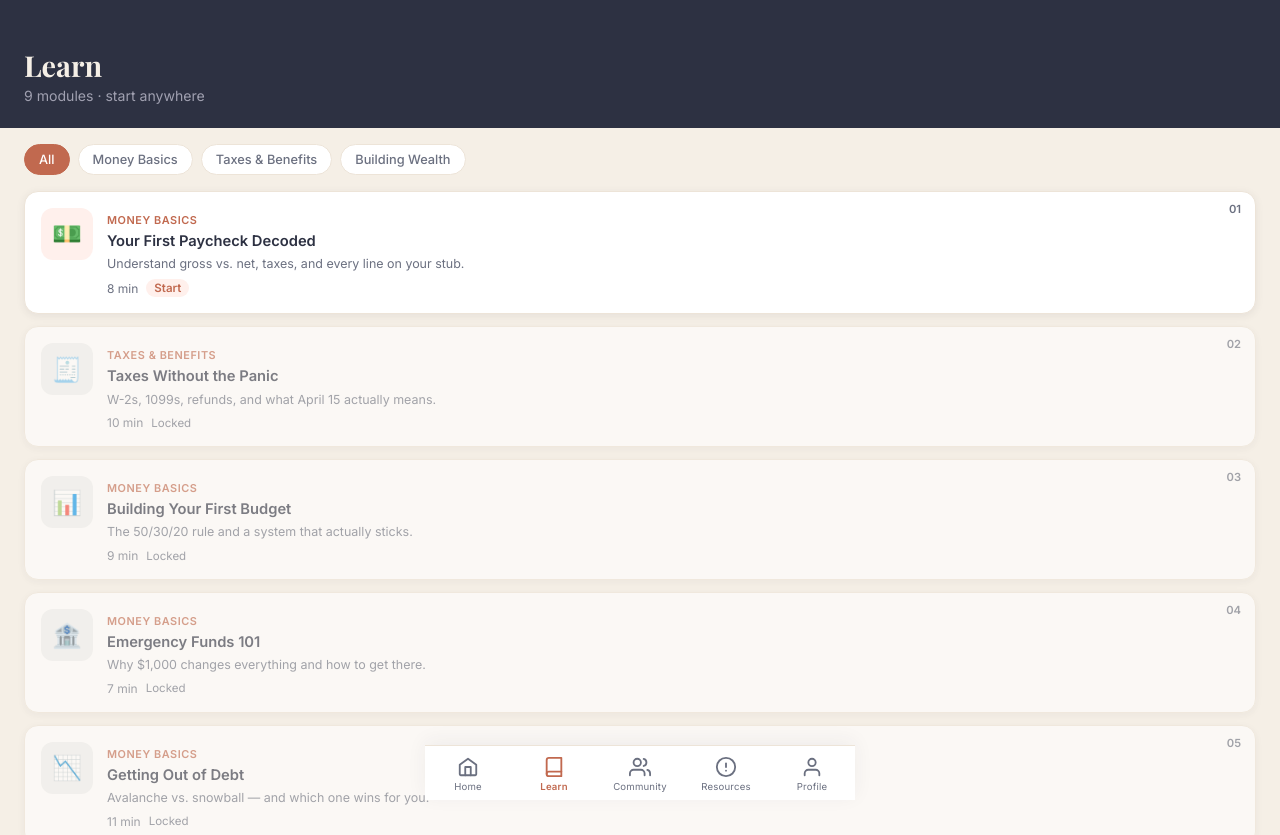
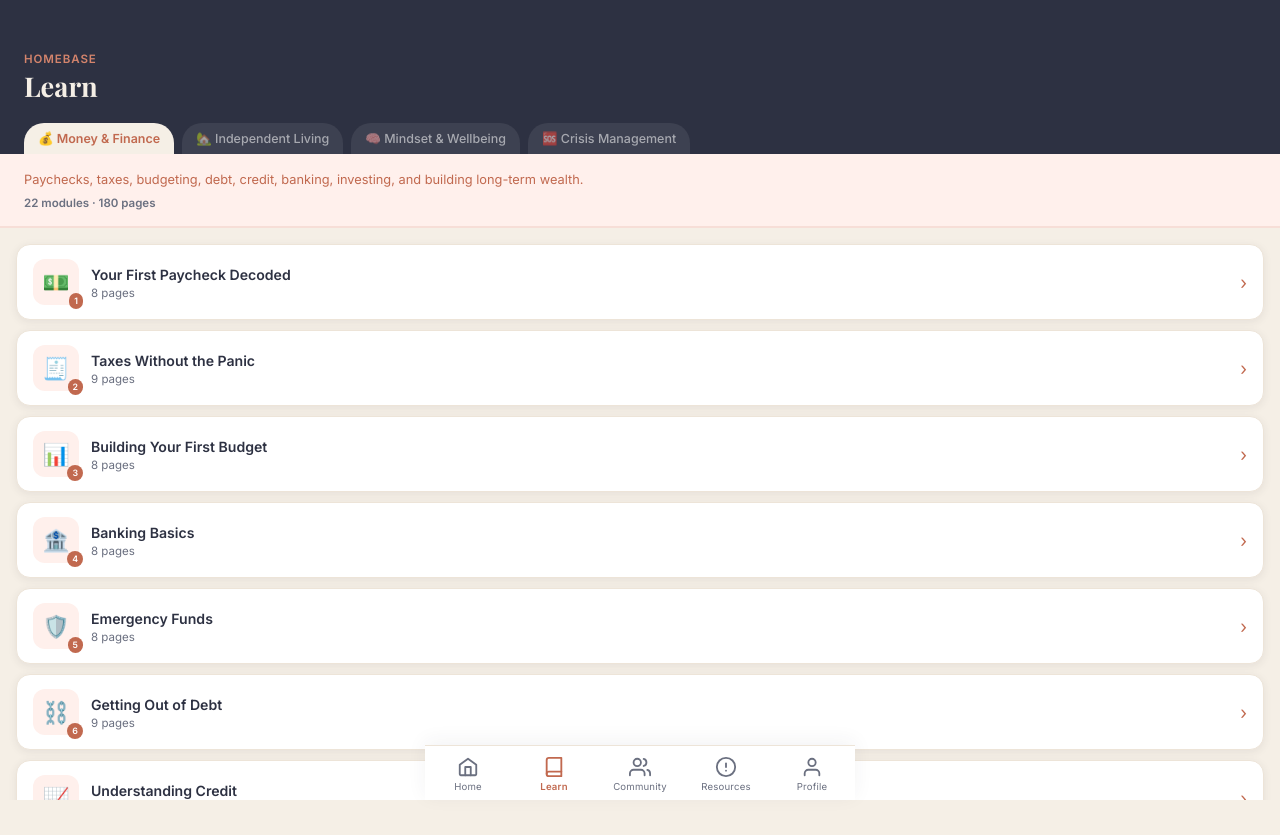
Before and after one commit to ProjectHearthSTACK/homebase, a React (Vite) app: page /modules in a window 1280 px wide. Shown: the top 835 px of the page. After the commit the page ends 800 px from the top, so only its background shows below. Built offline with nearby package versions, Linux system fonts and the light colour scheme.

Commit message:
Update Modules.tsx
Updates to navigate correctly

```diff
--- a/src/screens/Modules.tsx
+++ b/src/screens/Modules.tsx
@@ -1,278 +1,234 @@
+import { useState } from 'react'
+import { useNavigate } from 'react-router-dom'
 import { pillars } from '../content'
-import React, { useState } from 'react'
-import { useNavigate } from 'react-router-dom'
 
-// Pillars instead of categories
-const pillars = ['All', 'Money Basics', 'Taxes & Benefits', 'Building Wealth']
-
-const modules = [
-  {
-    id: '1', emoji: '💵', title: 'Your First Paycheck Decoded',
-    desc: 'Understand gross vs. net, taxes, and every line on your stub.',
-    duration: '8 min', unlocked: true, pillar: 'Money Basics',
-  },
-  {
-    id: '2', emoji: '🧾', title: 'Taxes Without the Panic',
-    desc: 'W-2s, 1099s, refunds, and what April 15 actually means.',
-    duration: '10 min', unlocked: false, pillar: 'Taxes & Benefits',
-  },
-  {
-    id: '3', emoji: '📊', title: 'Building Your First Budget',
-    desc: 'The 50/30/20 rule and a system that actually sticks.',
-    duration: '9 min', unlocked: false, pillar: 'Money Basics',
-  },
-  {
-    id: '4', emoji: '🏦', title: 'Emergency Funds 101',
-    desc: 'Why $1,000 changes everything and how to get there.',
-    duration: '7 min', unlocked: false, pillar: 'Money Basics',
-  },
-  {
-    id: '5', emoji: '📉', title: 'Getting Out of Debt',
-    desc: 'Avalanche vs. snowball — and which one wins for you.',
-    duration: '11 min', unlocked: false, pillar: 'Money Basics',
-  },
-  {
-    id: '6', emoji: '📈', title: 'Credit Scores Explained',
-    desc: 'What moves your score and how to build it from zero.',
-    duration: '8 min', unlocked: false, pillar: 'Building Wealth',
-  },
-  {
-    id: '7', emoji: '🏥', title: 'Health Insurance Basics',
-    desc: 'Premiums, deductibles, copays — decoded once and for all.',
-    duration: '9 min', unlocked: false, pillar: 'Taxes & Benefits',
-  },
-  {
-    id: '8', emoji: '🏠', title: 'Renting vs. Buying',
-    desc: 'The real math behind one of the biggest decisions you will make.',
-    duration: '12 min', unlocked: false, pillar: 'Building Wealth',
-  },
-  {
-    id: '9', emoji: '📦', title: 'Investing for Beginners',
-    desc: '401k, IRA, index funds — where to start and why it matters now.',
-    duration: '10 min', unlocked: false, pillar: 'Building Wealth',
-  },
-]
-
-// Badge data per module — tied to pillar
-// Each badge: { id, emoji, label, type: 'lesson' | 'module' | 'pillar' | 'misc', earned }
-const moduleBadges: Record<string, { id: string; emoji: string; label: string; type: string; earned: boolean }[]> = {
-  '1': [
-    { id: 'b1', emoji: '📖', label: 'First Lesson', type: 'lesson', earned: true },
-    { id: 'b2', emoji: '💡', label: 'Pay Stub Pro', type: 'lesson', earned: true },
-    { id: 'b3', emoji: '💵', label: 'Paycheck Decoded', type: 'module', earned: false },
-    { id: 'b4', emoji: '🌱', label: 'Money Basics Starter', type: 'pillar', earned: false },
-    { id: 'b5', emoji: '🔥', label: '3-Day Streak', type: 'misc', earned: true },
-    { id: 'b6', emoji: '⚡', label: 'Fast Learner', type: 'misc', earned: false },
-  ],
-  '2': [
-    { id: 'b1', emoji: '🧾', label: 'Tax Curious', type: 'lesson', earned: false },
-    { id: 'b2', emoji: '📋', label: 'W-2 Warrior', type: 'lesson', earned: false },
-    { id: 'b3', emoji: '🧠', label: 'Tax Decoded', type: 'module', earned: false },
-    { id: 'b4', emoji: '🏛️', label: 'Benefits Explorer', type: 'pillar', earned: false },
-  ],
+const PILLAR_COLORS: Record<string, string> = {
+  '1': '#C1694F',
+  '2': '#4A7C6F',
+  '3': '#6B5EA8',
+  '4': '#C1694F',
 }
 
-type ModuleDetailProps = {
-  module: typeof modules[0]
-  onClose: () => void
-  onStart: () => void
+const PILLAR_BG: Record<string, string> = {
+  '1': '#FFF0EC',
+  '2': '#EDF5F3',
+  '3': '#F0EDF8',
+  '4': '#FFF0EC',
 }
 
-function ModuleDetail({ module, onClose, onStart }: ModuleDetailProps) {
-  const [enrolled, setEnrolled] = useState(false)
-  const badges = moduleBadges[module.id] || []
+export default function Modules() {
+  const navigate = useNavigate()
+  const [activePillar, setActivePillar] = useState('1')
+  const [expandedId, setExpandedId] = useState<string | null>(null)
+
+  const pillar = pillars.find(p => p.id === activePillar)!
+  const accentColor = PILLAR_COLORS[activePillar]
+  const accentBg    = PILLAR_BG[activePillar]
 
   return (
-    <div style={{
-      position: 'fixed', inset: 0, background: 'var(--cream)', zIndex: 200,
-      overflowY: 'auto', paddingBottom: 100,
-      animation: 'slideUp 0.25s ease',
-    }}>
-      <style>{`@keyframes slideUp { from { transform: translateY(30px); opacity: 0; } to { transform: translateY(0); opacity: 1; } }`}</style>
+    <div style={{ height: '100vh', overflowY: 'auto', background: 'var(--cream)', paddingBottom: 100 }}>
 
-      {/* Header */}
-      <div style={{ background: 'var(--slate)', padding: '48px 24px 28px', color: 'var(--cream)', position: 'relative' }}>
-        <button
-          onClick={onClose}
-          style={{ position: 'absolute', top: 20, left: 20, background: 'rgba(255,255,255,0.1)', borderRadius: '50%', width: 34, height: 34, color: 'white', fontSize: '1rem', display: 'flex', alignItems: 'center', justifyContent: 'center' }}
-        >←</button>
+      {/* HEADER */}
+      <div style={{ background: 'var(--slate)', padding: '52px 24px 0' }}>
+        <p style={{ fontSize: '0.72rem', color: 'var(--terracotta-light)', letterSpacing: '0.08em', fontWeight: 700, marginBottom: 4 }}>
+          HOMEBASE
+        </p>
+        <h1 style={{ fontSize: '1.7rem', color: 'var(--cream)', fontFamily: 'var(--font-display)', marginBottom: 20 }}>
+          Learn
+        </h1>
 
-        <div style={{ marginTop: 16, display: 'flex', gap: 16, alignItems: 'flex-start' }}>
-          <div style={{ width: 60, height: 60, borderRadius: 14, background: 'rgba(255,255,255,0.12)', display: 'flex', alignItems: 'center', justifyContent: 'center', fontSize: '1.8rem', flexShrink: 0 }}>
-            {module.emoji}
-          </div>
-          <div>
-            <p style={{ fontSize: '0.72rem', color: 'var(--terracotta-light)', fontWeight: 600, letterSpacing: '0.06em', textTransform: 'uppercase', marginBottom: 4 }}>{module.pillar}</p>
-            <h1 style={{ fontSize: '1.35rem', lineHeight: 1.3 }}>{module.title}</h1>
-          </div>
+        {/* PILLAR TABS */}
+        <div style={{ display: 'flex', gap: 8, overflowX: 'auto', scrollbarWidth: 'none', paddingBottom: 0 }}>
+          {pillars.map(p => {
+            const isActive = p.id === activePillar
+            return (
+              <button
+                key={p.id}
+                onClick={() => { setActivePillar(p.id); setExpandedId(null) }}
+                style={{
+                  flexShrink: 0,
+                  padding: '8px 14px',
+                  borderRadius: '20px 20px 0 0',
+                  background: isActive ? 'var(--cream)' : 'rgba(255,255,255,0.08)',
+                  color: isActive ? PILLAR_COLORS[p.id] : 'rgba(255,255,255,0.55)',
+                  fontSize: '0.78rem',
+                  fontWeight: isActive ? 700 : 500,
+                  transition: 'all 0.2s',
+                  whiteSpace: 'nowrap',
+                }}
+              >
+                {p.emoji} {p.title}
+              </button>
+            )
+          })}
         </div>
       </div>
 
-      <div style={{ padding: '20px 24px 0' }}>
+      {/* PILLAR SUMMARY */}
+      <div style={{ background: accentBg, padding: '16px 24px', borderBottom: `2px solid ${accentColor}22` }}>
+        <p style={{ fontSize: '0.8rem', color: accentColor, lineHeight: 1.6 }}>
+          {pillar.description}
+        </p>
+        <p style={{ fontSize: '0.72rem', color: 'var(--slate-muted)', marginTop: 6, fontWeight: 600 }}>
+          {pillar.modules.length} modules · {pillar.modules.reduce((a, m) => a + m.lessons.length, 0)} pages
+        </p>
+      </div>
 
-        {/* Progress + Time */}
-        <div style={{ display: 'flex', gap: 12, marginBottom: 20 }}>
-          <div style={{ flex: 1, background: 'var(--white)', borderRadius: 'var(--radius-md)', padding: '14px 16px', border: '1.5px solid var(--cream-dark)' }}>
-            <p style={{ fontSize: '0.7rem', color: 'var(--slate-muted)', fontWeight: 600, textTransform: 'uppercase', letterSpacing: '0.05em', marginBottom: 4 }}>Progress</p>
-            <p style={{ fontSize: '1.2rem', fontWeight: 700, color: 'var(--slate)' }}>0%</p>
-            <div style={{ marginTop: 8, height: 4, background: 'var(--cream-dark)', borderRadius: 10 }}>
-              <div style={{ width: '0%', height: '100%', background: 'var(--terracotta)', borderRadius: 10 }} />
-            </div>
-          </div>
-          <div style={{ flex: 1, background: 'var(--white)', borderRadius: 'var(--radius-md)', padding: '14px 16px', border: '1.5px solid var(--cream-dark)' }}>
-            <p style={{ fontSize: '0.7rem', color: 'var(--slate-muted)', fontWeight: 600, textTransform: 'uppercase', letterSpacing: '0.05em', marginBottom: 4 }}>Time Spent</p>
-            <p style={{ fontSize: '1.2rem', fontWeight: 700, color: 'var(--slate)' }}>0 min</p>
-            <p style={{ fontSize: '0.75rem', color: 'var(--slate-muted)', marginTop: 4 }}>of {module.duration}</p>
-          </div>
-        </div>
+      {/* MODULE LIST */}
+      <div style={{ padding: '16px 16px 0' }}>
+        {pillar.modules.map((mod, idx) => {
+          const isExpanded = expandedId === mod.id
+          const completedCount = mod.lessons.filter(l => l.completed).length
+          const pct = Math.round((completedCount / mod.lessons.length) * 100)
 
-        {/* Description */}
-        <p style={{ fontSize: '0.88rem', color: 'var(--slate-muted)', lineHeight: 1.7, marginBottom: 20 }}>{module.desc}</p>
-
-        {/* Enroll / Unenroll */}
-        <button
-          onClick={() => setEnrolled(e => !e)}
-          style={{
-            width: '100%', padding: '14px', borderRadius: 'var(--radius-md)',
-            background: enrolled ? 'transparent' : 'var(--terracotta)',
-            color: enrolled ? 'var(--slate-muted)' : 'white',
-            border: enrolled ? '1.5px solid var(--cream-dark)' : 'none',
-            fontWeight: 600, fontSize: '0.95rem',
-            marginBottom: 28, transition: 'all 0.2s',
-          }}
-        >
-          {enrolled ? 'Unenroll from Module' : 'Enroll in Module'}
-        </button>
-
-        {/* Lessons */}
-        <h2 style={{ fontSize: '0.8rem', fontWeight: 700, textTransform: 'uppercase', letterSpacing: '0.08em', color: 'var(--slate-muted)', marginBottom: 12 }}>Lessons</h2>
-        <div style={{ display: 'flex', flexDirection: 'column', gap: 8, marginBottom: 28 }}>
-          {['Introduction', 'Core Concepts', 'Deep Dive', 'Real-World Apply', 'Quiz & Review'].map((lesson, i) => (
-            <div key={i} style={{ background: 'var(--white)', borderRadius: 12, padding: '13px 16px', display: 'flex', alignItems: 'center', gap: 12, border: '1.5px solid var(--cream-dark)' }}>
-              <div style={{ width: 28, height: 28, borderRadius: '50%', background: i === 0 ? 'var(--terracotta)' : 'var(--cream-dark)', display: 'flex', alignItems: 'center', justifyContent: 'center', fontSize: '0.7rem', fontWeight: 700, color: i === 0 ? 'white' : 'var(--slate-muted)', flexShrink: 0 }}>
-                {i + 1}
-              </div>
-              <p style={{ fontSize: '0.87rem', fontWeight: 500, color: 'var(--slate)' }}>{lesson}</p>
-              {i === 0 && <span style={{ marginLeft: 'auto', fontSize: '0.7rem', fontWeight: 600, color: 'var(--terracotta)', background: '#FFF0EC', padding: '2px 8px', borderRadius: 20 }}>Start</span>}
-            </div>
-          ))}
-        </div>
-
-        {/* Badges */}
-        <h2 style={{ fontSize: '0.8rem', fontWeight: 700, textTransform: 'uppercase', letterSpacing: '0.08em', color: 'var(--slate-muted)', marginBottom: 12 }}>Badges</h2>
-        <div style={{ display: 'flex', gap: 12, overflowX: 'auto', paddingBottom: 8, scrollbarWidth: 'none' }}>
-          {badges.map(badge => (
+          return (
             <div
-              key={badge.id}
+              key={mod.id}
               style={{
-                flexShrink: 0, width: 80,
-                display: 'flex', flexDirection: 'column', alignItems: 'center', gap: 6,
-                opacity: badge.earned ? 1 : 0.35,
-                filter: badge.earned ? 'none' : 'grayscale(1)',
+                marginBottom: 10,
+                borderRadius: 'var(--radius-md)',
+                overflow: 'hidden',
+                border: '1.5px solid var(--cream-dark)',
+                boxShadow: 'var(--shadow-sm)',
+                background: 'var(--white)',
               }}
             >
-              <div style={{
-                width: 56, height: 56, borderRadius: '50%',
-                background: badge.earned ? '#FFF0EC' : '#f0f0f0',
-                border: badge.earned ? '2px solid var(--terracotta)' : '2px solid #ddd',
-                display: 'flex', alignItems: 'center', justifyContent: 'center',
-                fontSize: '1.5rem',
-              }}>
-                {badge.emoji}
+              {/* MODULE ROW */}
+              <div
+                onClick={() => setExpandedId(isExpanded ? null : mod.id)}
+                style={{
+                  padding: '14px 16px',
+                  display: 'flex',
+                  alignItems: 'center',
+                  gap: 12,
+                  cursor: 'pointer',
+                }}
+              >
+                {/* Emoji + number badge */}
+                <div style={{
+                  width: 46, height: 46, borderRadius: 12,
+                  background: accentBg,
+                  display: 'flex', alignItems: 'center', justifyContent: 'center',
+                  fontSize: '1.35rem', flexShrink: 0,
+                  position: 'relative',
+                }}>
+                  {mod.emoji}
+                  <span style={{
+                    position: 'absolute', bottom: -4, right: -4,
+                    fontSize: '0.55rem', fontWeight: 700,
+                    background: accentColor, color: 'white',
+                    borderRadius: 8, padding: '1px 5px',
+                    lineHeight: 1.6,
+                  }}>{idx + 1}</span>
+                </div>
+
+                <div style={{ flex: 1, minWidth: 0 }}>
+                  <p style={{
+                    fontWeight: 600, fontSize: '0.88rem',
+                    color: 'var(--slate)', lineHeight: 1.35,
+                    whiteSpace: 'nowrap', overflow: 'hidden', textOverflow: 'ellipsis',
+                  }}>
+                    {mod.title}
+                  </p>
+                  <p style={{ fontSize: '0.72rem', color: 'var(--slate-muted)', marginTop: 2 }}>
+                    {mod.lessons.length} pages
+                    {completedCount > 0 && ` · ${completedCount} done`}
+                  </p>
+                  {completedCount > 0 && (
+                    <div style={{ marginTop: 6, height: 3, background: '#eee', borderRadius: 2 }}>
+                      <div style={{ width: `${pct}%`, height: '100%', background: accentColor, borderRadius: 2, transition: 'width 0.4s ease' }} />
+                    </div>
+                  )}
+                </div>
+
+                <span style={{
+                  color: accentColor, fontSize: '1.1rem',
+                  transform: isExpanded ? 'rotate(90deg)' : 'rotate(0deg)',
+                  transition: 'transform 0.2s',
+                  display: 'inline-block', flexShrink: 0,
+                }}>›</span>
               </div>
-              <p style={{ fontSize: '0.65rem', fontWeight: 600, color: badge.earned ? 'var(--slate)' : 'var(--slate-muted)', textAlign: 'center', lineHeight: 1.3 }}>
-                {badge.label}
-              </p>
+
+              {/* LESSON LIST */}
+              {isExpanded && (
+                <div style={{ background: '#fdfaf8', borderTop: '1px solid var(--cream-dark)' }}>
+                  <div style={{ padding: '8px 16px', borderBottom: '1px solid var(--cream-dark)' }}>
+                    <p style={{ fontSize: '0.72rem', color: 'var(--slate-muted)', fontStyle: 'italic', lineHeight: 1.5 }}>
+                      {mod.description}
+                    </p>
+                  </div>
+                  {mod.lessons.map((lesson, lIdx) => (
+                    <div
+                      key={lesson.id}
+                      onClick={() => navigate(`/lesson/${mod.id}/${lIdx + 1}`)}
+                      style={{
+                        padding: '11px 16px 11px 20px',
+                        display: 'flex', alignItems: 'center', gap: 10,
+                        borderBottom: lIdx < mod.lessons.length - 1 ? '1px solid var(--cream-dark)' : 'none',
+                        cursor: 'pointer',
+                      }}
+                    >
+                      <svg width="18" height="18" viewBox="0 0 18 18" fill="none" style={{ flexShrink: 0 }}>
+                        {lesson.completed
+                          ? <>
+                              <circle cx="9" cy="9" r="8.5" fill={accentColor} stroke={accentColor}/>
+                              <path d="M5.5 9l2.5 2.5 4.5-4.5" stroke="white" strokeWidth="1.8" strokeLinecap="round" strokeLinejoin="round"/>
+                            </>
+                          : <circle cx="9" cy="9" r="8.5" stroke="#D4C5B8" fill="none"/>
+                        }
+                      </svg>
+
+                      <p style={{
+                        flex: 1,
+                        fontSize: '0.83rem',
+                        color: lesson.completed ? 'var(--slate-muted)' : 'var(--slate)',
+                        fontWeight: lesson.completed ? 400 : 500,
+                        textDecoration: lesson.completed ? 'line-through' : 'none',
+                        lineHeight: 1.4,
+                      }}>
+                        {lesson.title}
+                      </p>
+
+                      <span style={{ fontSize: '0.7rem', color: '#aaa', flexShrink: 0 }}>
+                        {lIdx + 1}/{mod.lessons.length}
+                      </span>
+
+                      <span style={{ color: accentColor, fontSize: '0.85rem', flexShrink: 0 }}>›</span>
+                    </div>
+                  ))}
+
+                  {/* Start / Continue button */}
+                  <div style={{ padding: '12px 16px' }}>
+                    <button
+                      onClick={() => {
+                        const firstIncomplete = mod.lessons.findIndex(l => !l.completed)
+                        const target = firstIncomplete === -1 ? 0 : firstIncomplete
+                        navigate(`/lesson/${mod.id}/${target + 1}`)
+                      }}
+                      style={{
+                        width: '100%',
+                        padding: '11px',
+                        background: accentColor,
+                        color: 'white',
+                        borderRadius: 'var(--radius-md)',
+                        fontWeight: 700,
+                        fontSize: '0.85rem',
+                      }}
+                    >
+                      {completedCount === 0
+                        ? 'Start Module →'
+                        : completedCount === mod.lessons.length
+                          ? 'Review Module →'
+                          : `Continue — Page ${mod.lessons.findIndex(l => !l.completed) + 1} →`
+                      }
+                    </button>
+                  </div>
+                </div>
+              )}
             </div>
-          ))}
-        </div>
+          )
+        })}
       </div>
     </div>
   )
 }
-
-export default function Modules() {
-  const navigate = useNavigate()
-  const [filter, setFilter] = useState('All')
-  const [selectedModule, setSelectedModule] = useState<typeof modules[0] | null>(null)
-
-  const filtered = filter === 'All' ? modules : modules.filter(m => m.pillar === filter)
-
-  if (selectedModule) {
-    return (
-      <ModuleDetail
-        module={selectedModule}
-        onClose={() => setSelectedModule(null)}
-        onStart={() => navigate('/lesson/' + selectedModule.id)}
-      />
-    )
-  }
-
-  return (
-    <div style={{ minHeight: '100vh', background: 'var(--cream)', paddingBottom: 100 }}>
-      {/* Header */}
-      <div style={{ background: 'var(--slate)', padding: '48px 24px 24px', color: 'var(--cream)' }}>
-        <h1 style={{ fontSize: '1.8rem', marginBottom: 4 }}>Learn</h1>
-        <p style={{ fontSize: '0.88rem', color: '#a0a0b0' }}>9 modules · start anywhere</p>
-      </div>
-
-      {/* Pillar Filter */}
-      <div style={{ display: 'flex', gap: 8, overflowX: 'auto', padding: '16px 24px', scrollbarWidth: 'none' }}>
-        {pillars.map(p => (
-          <button
-            key={p}
-            onClick={() => setFilter(p)}
-            style={{
-              padding: '7px 14px', borderRadius: 20,
-              border: filter === p ? '1.5px solid var(--terracotta)' : '1.5px solid var(--cream-dark)',
-              background: filter === p ? 'var(--terracotta)' : 'var(--white)',
-              color: filter === p ? 'var(--white)' : 'var(--slate-muted)',
-              fontSize: '0.8rem', fontWeight: 500,
-              whiteSpace: 'nowrap', flexShrink: 0,
-              transition: 'all 0.15s',
-            }}
-          >{p}</button>
-        ))}
-      </div>
-
-      {/* Module List */}
-      <div style={{ padding: '0 24px', display: 'flex', flexDirection: 'column', gap: 12 }}>
-        {filtered.map((m, i) => (
-          <div
-            key={m.id}
-            onClick={() => setSelectedModule(m)}
-            style={{
-              background: 'var(--white)', borderRadius: 'var(--radius-md)', padding: '16px',
-              display: 'flex', gap: 14,
-              border: '1.5px solid var(--cream-dark)', boxShadow: 'var(--shadow-sm)',
-              opacity: m.unlocked ? 1 : 0.6,
-              cursor: 'pointer',
-              position: 'relative',
-            }}
-          >
-            <div style={{ position: 'absolute', top: 10, right: 14, fontSize: '0.7rem', color: 'var(--slate-muted)', fontWeight: 600 }}>
-              {String(i + 1).padStart(2, '0')}
-            </div>
-            <div style={{ width: 52, height: 52, borderRadius: 12, flexShrink: 0, background: m.unlocked ? '#FFF0EC' : '#f0f0f0', display: 'flex', alignItems: 'center', justifyContent: 'center', fontSize: '1.5rem' }}>
-              {m.emoji}
-            </div>
-            <div style={{ flex: 1, paddingRight: 20 }}>
-              <div style={{ marginBottom: 4 }}>
-                <span style={{ fontSize: '0.68rem', fontWeight: 600, color: 'var(--terracotta)', textTransform: 'uppercase', letterSpacing: '0.05em' }}>{m.pillar}</span>
-              </div>
-              <p style={{ fontWeight: 600, fontSize: '0.92rem', color: 'var(--slate)', marginBottom: 4, lineHeight: 1.3 }}>{m.title}</p>
-              <p style={{ fontSize: '0.78rem', color: 'var(--slate-muted)', lineHeight: 1.5, marginBottom: 6 }}>{m.desc}</p>
-              <div style={{ display: 'flex', alignItems: 'center', gap: 8 }}>
-                <span style={{ fontSize: '0.75rem', color: 'var(--slate-muted)' }}>{m.duration}</span>
-                {m.unlocked
-                  ? <span style={{ fontSize: '0.72rem', fontWeight: 600, color: 'var(--terracotta)', background: '#FFF0EC', padding: '2px 8px', borderRadius: 20 }}>Start</span>
-                  : <span style={{ fontSize: '0.72rem', color: 'var(--slate-muted)' }}>Locked</span>
-                }
-              </div>
-            </div>
-          </div>
-        ))}
-      </div>
-    </div>
-  )
-}
```
